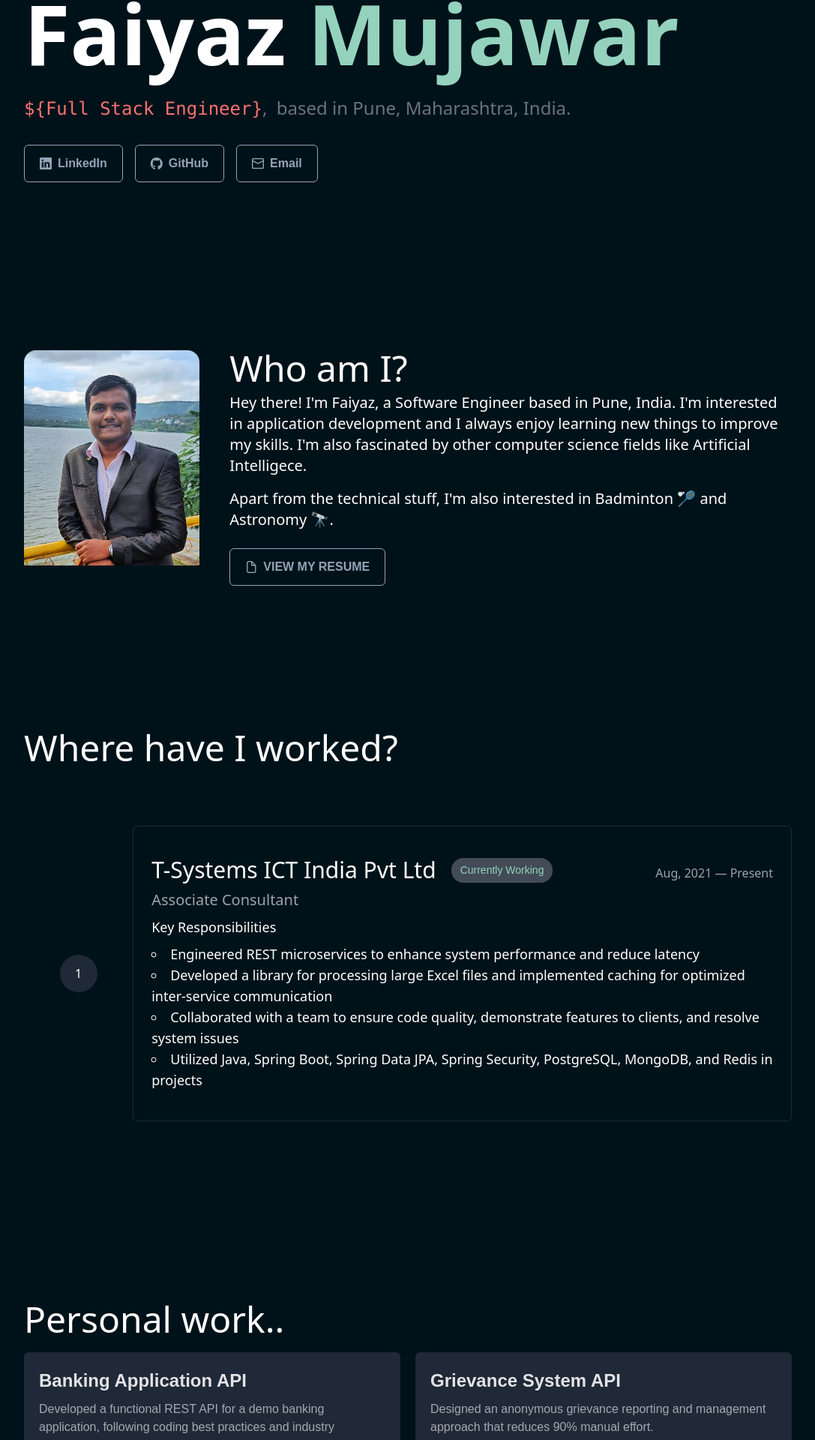
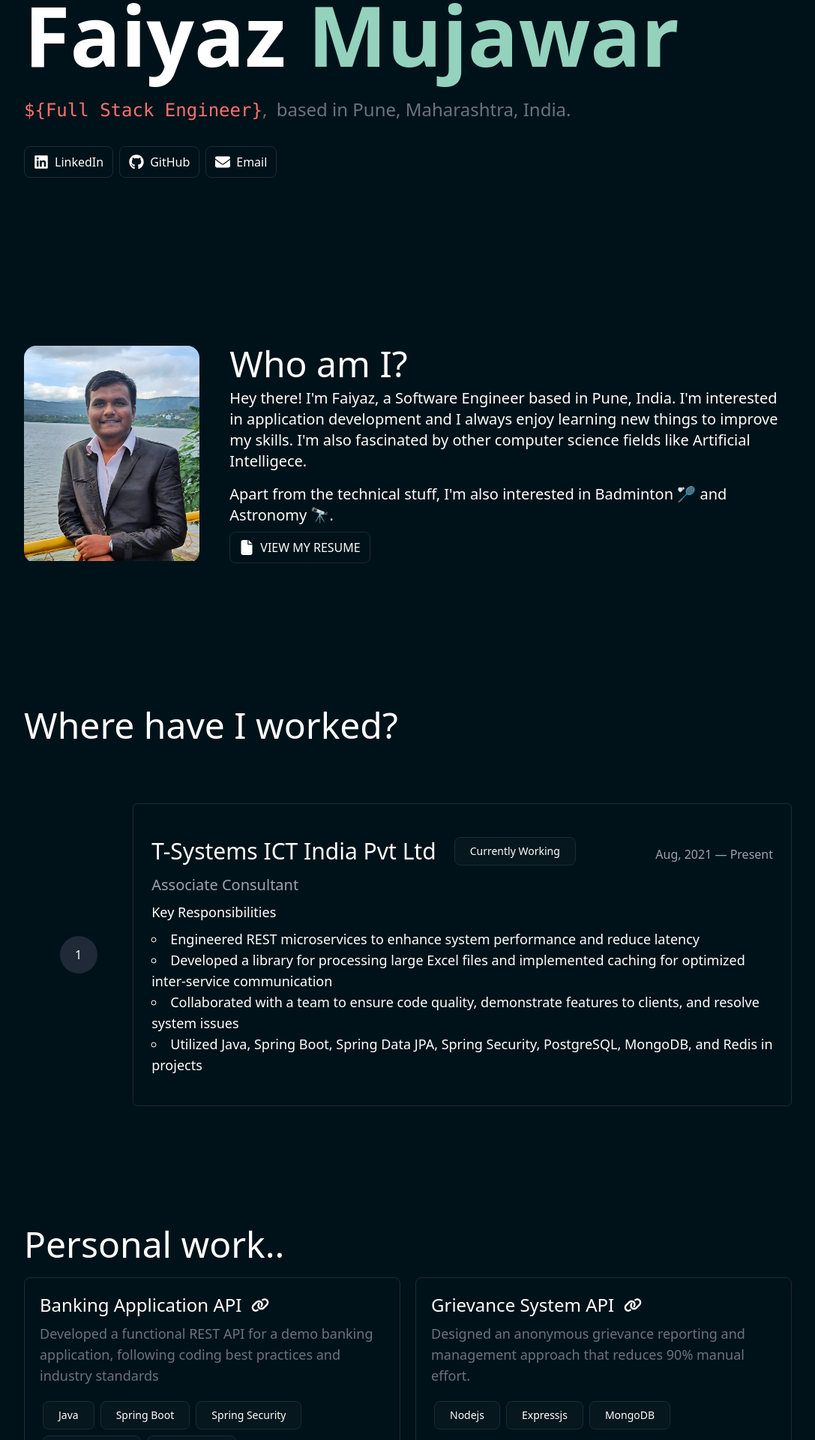
Before and after one commit to FaiyazMujawar/website, a React (Vite) app: page / in a window 1280 px wide. Shown: the part 266-2186 px from the top of the page at 75% size, without its empty margins (96-1183 px from the left). Built offline with nearby package versions, Linux system fonts and the light colour scheme; a web font is replaced by a local one.

Commit message:
removed primereact

```diff
--- a/package.json
+++ b/package.json
@@ -10,10 +10,9 @@
     "preview": "vite preview"
   },
   "dependencies": {
-    "primeicons": "^7.0.0",
-    "primereact": "^10.7.0",
     "react": "^18.3.1",
-    "react-dom": "^18.3.1"
+    "react-dom": "^18.3.1",
+    "react-icons": "^5.2.1"
   },
   "devDependencies": {
     "@types/react": "^18.3.3",
--- a/src/App.tsx
+++ b/src/App.tsx
@@ -1,4 +1,3 @@
-import 'primeicons/primeicons.css';
 import './App.css';
 
 import About from './components/about';
--- /dev/null
+++ b/src/components/IconButton.tsx
@@ -0,0 +1,21 @@
+export type IconButtonProps = {
+  icon: React.ReactNode;
+  text: string;
+  onClick: () => unknown;
+};
+
+const IconButton = (props: IconButtonProps) => {
+  return (
+    <div className='mr-2 hover:text-[var(--primary)]'>
+      <button
+        className='py-2 px-3 border-[1px] border-[var(--border-color)] hover:bg-[var(--hover-bg)] rounded-lg flex items-center'
+        onClick={props.onClick}
+      >
+        <span className='mr-2'>{props.icon}</span>
+        {props.text}
+      </button>
+    </div>
+  );
+};
+
+export default IconButton;
--- /dev/null
+++ b/src/components/Pill.tsx
@@ -0,0 +1,13 @@
+export type PillProps = {
+  label: string;
+};
+
+const Pill = (props: PillProps) => {
+  return (
+    <div className='py-2 px-5 text-sm w-fit border-[1px] border-[var(--border-color)] bg-[var(--hover-bg)] rounded-lg m-1 inline-block'>
+      {props.label}
+    </div>
+  );
+};
+
+export default Pill;
--- a/src/components/about/index.tsx
+++ b/src/components/about/index.tsx
@@ -1,5 +1,6 @@
-import { Button } from 'primereact/button';
+import { FaFile } from 'react-icons/fa6';
 import { basics } from '../../profile.json';
+import IconButton from '../IconButton';
 import './style.css';
 
 const About = () => {
@@ -18,12 +19,9 @@ const About = () => {
               </p>
             ))}
           </div>
-          <Button
-            label='VIEW MY RESUME'
-            outlined
-            severity='secondary'
-            icon='pi pi-file'
-            className='mt-4 w-fit hover:text-[var(--primary)]'
+          <IconButton
+            text='VIEW MY RESUME'
+            icon={<FaFile size={'20px'} />}
             onClick={() => window.open(basics.resume, '_blank')}
           />
         </div>
--- a/src/components/experience/company.tsx
+++ b/src/components/experience/company.tsx
@@ -1,4 +1,4 @@
-import { Chip } from 'primereact/chip';
+import Pill from '../Pill';
 
 export type CompanyProps = {
   index: number;
@@ -18,7 +18,7 @@ function getFormattedDate(dateString: string) {
 
 const Company = ({ company }: { company: CompanyProps }) => {
   return (
-    <div className='project flex w-full my-20'>
+    <div className='project flex w-full mt-20'>
       <div className='flex flex-col w-1/6 justify-center items-center'>
         <div className='rounded-full bg-gray-800 p-2 h-[50px] w-[50px] flex flex-col justify-center items-center'>
           {company.index}
@@ -28,12 +28,7 @@ const Company = ({ company }: { company: CompanyProps }) => {
         <div className='flex justify-between items-center'>
           <div className='flex items-center mb-2'>
             <span className='text-3xl mr-5'>{company.company}</span>
-            {company.end == null && (
-              <Chip
-                className='text-sm text-[var(--primary)]'
-                label='Currently Working'
-              />
-            )}
+            {company.end == null && <Pill label='Currently Working' />}
           </div>
           <span className='text-gray-400'>
             {getFormattedDate(company.start)} &mdash;&nbsp;
@@ -57,19 +52,3 @@ const Company = ({ company }: { company: CompanyProps }) => {
 };
 
 export default Company;
-
-{
-  /* <div>
-      <h3>{company.company}</h3>
-      <h4>{company.position}</h4>
-      <p>
-        {company.start} - {company.end ?? 'Present'}
-      </p>
-      <p>Work record:</p>
-      <ul>
-        {company.summary.map((summary, index) => (
-          <li key={index}>{summary}</li>
-        ))}
-      </ul>
-    </div> */
-}
--- a/src/components/home/index.tsx
+++ b/src/components/home/index.tsx
@@ -1,5 +1,6 @@
-import { Button } from 'primereact/button';
+import { FaEnvelope, FaGithub, FaLinkedin } from 'react-icons/fa6';
 import { basics } from '../../profile.json';
+import IconButton from '../IconButton';
 import './styles.css';
 
 const Home = () => {
@@ -18,30 +19,21 @@ const Home = () => {
             ,&nbsp; based in {basics.location}.
           </span>
         </div>
-        <div className='profiles mt-8'>
-          <Button
-            label='LinkedIn'
-            outlined
-            icon='pi pi-linkedin'
-            className='mr-4 hover:text-[var(--primary)]'
-            severity='secondary'
+        <div className='profiles mt-8 flex'>
+          <IconButton
+            icon={<FaLinkedin size={'20px'} />}
+            text='LinkedIn'
             onClick={() => window.open(basics.profiles.linkedin, '_blank')}
           />
-          <Button
-            label='GitHub'
-            outlined
-            icon='pi pi-github'
-            className='mr-4 hover:text-[var(--primary)]'
-            severity='secondary'
+          <IconButton
+            icon={<FaGithub size={'20px'} />}
+            text='GitHub'
             onClick={() => window.open(basics.profiles.github, '_blank')}
           />
-          <Button
-            label='Email'
-            outlined
-            icon='pi pi-envelope'
-            className='mr-4 hover:text-[var(--primary)]'
-            severity='secondary'
-            onClick={() => window.open(`mailto:${basics.profiles.linkedin}`)}
+          <IconButton
+            icon={<FaEnvelope size={'20px'} />}
+            text='Email'
+            onClick={() => window.open(`mailto:${basics.email}`, '_blank')}
           />
         </div>
       </div>
--- a/src/components/navigation/styles.css
+++ b/src/components/navigation/styles.css
@@ -7,9 +7,10 @@
 .links > a {
   padding: 5px 7px;
   border-radius: 4px;
+  border: 1px solid var(--border-color);
 }
 
 .links > a:hover {
-  background-color: #212532;
+  background-color: var(--hover-bg);
   color: var(--primary);
 }
--- a/src/components/skills/project.tsx
+++ b/src/components/skills/project.tsx
@@ -1,5 +1,5 @@
-import { Card } from 'primereact/card';
-import { Chip } from 'primereact/chip';
+import { FaLink } from 'react-icons/fa6';
+import Pill from '../Pill';
 
 export type ProjectProps = {
   name: string;
@@ -14,20 +14,23 @@ export type ProjectProps = {
 
 const Project = ({ project }: { project: ProjectProps }) => {
   return (
-    <Card
-      title={project.name}
-      subTitle={project.description}
-      className='bg-gray-800'
-    >
+    <div className='border-[1px] border-[var(--border-color)] p-5 rounded-lg shadow-lg hover:shadow-2xl'>
       <div className='mb-4'>
-        <a href={project.url.href} className='text-[var(--primary)]'>
-          View: {project.url.label}
-        </a>
+        <h3
+          className='text-2xl hover:cursor-pointer hover:text-[var(--primary)] mb-2 flex items-center'
+          onClick={() => window.open(project.url.href, '_blank')}
+        >
+          {project.name}&nbsp;&nbsp;
+          <FaLink />
+        </h3>
+        <p className='mb-2 text-lg text-gray-500'>{project.description}</p>
       </div>
-      {project.keywords.map((keyword, index) => (
-        <Chip key={index} label={keyword} className='mr-2 text-[12px]' />
-      ))}
-    </Card>
+      <div>
+        {project.keywords.map((keyword, index) => (
+          <Pill key={index} label={keyword} />
+        ))}
+      </div>
+    </div>
   );
 };
 
--- a/src/components/skills/skill.tsx
+++ b/src/components/skills/skill.tsx
@@ -1,4 +1,4 @@
-import { Chip } from 'primereact/chip';
+import Pill from '../Pill';
 
 export type SkillProps = {
   name: string;
@@ -11,7 +11,7 @@ const Skill = ({ skill }: { skill: SkillProps }) => {
       <h3 className='text-2xl'>{skill.name}</h3>
       <div className='my-2'>
         {skill.keywords.map((keyword, index) => (
-          <Chip label={keyword} key={index} className='m-1 text-[12px]' />
+          <Pill label={keyword} key={index} />
         ))}
       </div>
     </div>
--- a/src/index.css
+++ b/src/index.css
@@ -1,17 +1,10 @@
-@layer tailwind-base, primereact, tailwind-utilities;
+@tailwind base;
+@tailwind components;
+@tailwind utilities;
 
-/* IMPORTANT: In "styled" mode you must add the PrimeReact Theme here. Do NOT include in "unstyled" mode */
-@import 'primereact/resources/themes/lara-dark-blue/theme.css' layer(primereact);
-
-@layer tailwind-base {
-  @tailwind base;
-}
-
-@layer tailwind-utilities {
-  @tailwind components;
-  @tailwind utilities;
-}
 :root {
   --background: #001219;
   --primary: #94d2bd;
+  --hover-bg: #343a401e;
+  --border-color: #1f2937;
 }
--- a/src/main.tsx
+++ b/src/main.tsx
@@ -1,4 +1,3 @@
-import { PrimeReactProvider } from 'primereact/api';
 import React from 'react';
 import ReactDOM from 'react-dom/client';
 import App from './App.tsx';
@@ -6,8 +5,6 @@ import './index.css';
 
 ReactDOM.createRoot(document.getElementById('root')!).render(
   <React.StrictMode>
-    <PrimeReactProvider>
-      <App />
-    </PrimeReactProvider>
+    <App />
   </React.StrictMode>
 );
```
Also changed, not shown: 1 other file (tests, documents, lock files or other folders).
